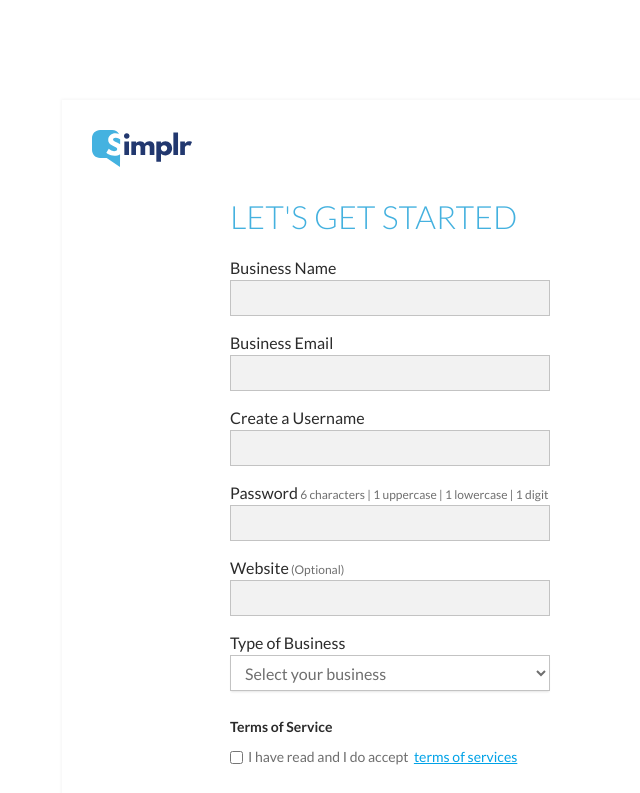
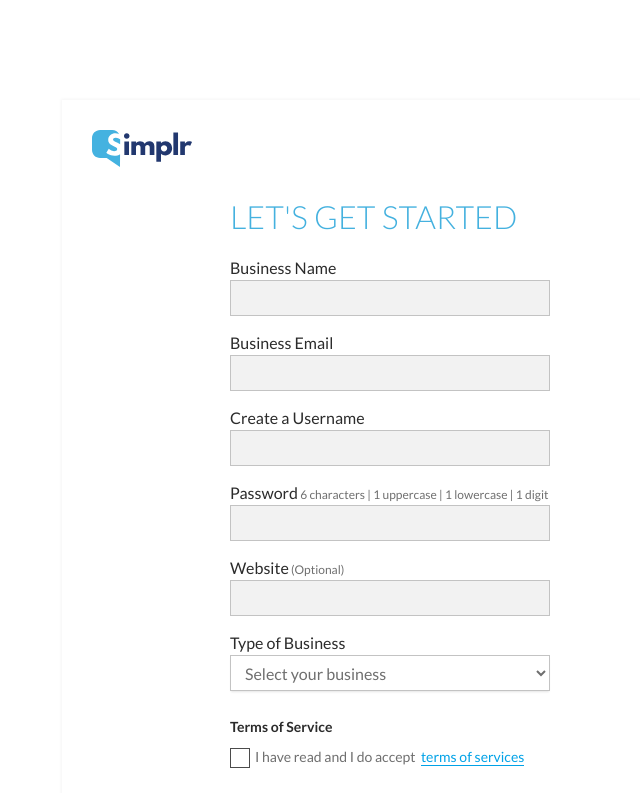
Before and after one commit to Kaleidics/simplr, a React (Create React App) app: page / in a window 1280 px wide. Shown: the top 793 px of the page, without its empty margins (250-890 px from the left). Built offline with nearby package versions, Linux system fonts and the light colour scheme.

Commit message:
ui refinements

```diff
--- a/src/StyledComponents/StyledInputs.js
+++ b/src/StyledComponents/StyledInputs.js
@@ -47,7 +47,7 @@ export const Select = styled.select`
     background-color: transparent;
 `;
 
-//custom checkbox input with center aligned text
+//checkbox input container used to help align elements
 export const CheckBoxWrapper = styled.div`
     margin-bottom: 1.5rem;
 
@@ -62,21 +62,72 @@ export const CheckBoxWrapper = styled.div`
     a:link,
     a:visited {
         color: #00a2e7;
+        text-decoration: none;
+        border-bottom: 1px solid #00a2e7;
     }
 `;
 
+//default checkbox input is hidden
+export const CheckBox = styled.input`
+    height: 0;
+    width: 0;
+    padding: 0;
+    margin: 0 0.5rem 0 0;
+    vertical-align: bottom;
+    top: -1px;
+
+    position: absolute;
+    opacity: 0;
+    cursor: pointer;
+    *overflow: hidden;
+`;
+
+export const CustomCheckBox = styled.span`
+    height: 2rem;
+    width: 2rem;
+    position: absolute;
+    top: 0;
+    left: 0;
+
+    background-color: transparent;
+    border: 1px solid #4b4b4b;
+
+    &:after {
+        content: "";
+        position: absolute;
+        display: none;
+    }
+`;
+
+//label for checkbox, also holds css state logic
 export const CheckBoxLabel = styled.label`
     font-size: 1.4rem;
     color: #6f6f6f;
+    position: relative;
+    display: block;
+    position: relative;
+    padding-left: 2.5rem;
+    cursor: pointer;
+
+    &:hover ${CheckBox} ~ span {
+        background-color: #c3c3c3;
+    }
+
+    & > ${CheckBox}:checked ~ span {
+        background-color: #4b4b4b;
+    }
+
+    & > ${CheckBox}:checked ~ ${CustomCheckBox}:after {
+        display: block;
+    }
+
+    & > ${CustomCheckBox}:after {
+        left: 0.6rem;
+        top: 0.2rem;
+        width: 0.7rem;
+        height: 1.2rem;
+        border: 1px solid #fff;
+        border-width: 0 2px 2px 0;
+        transform: rotate(45deg);
+    }
 `;
-
-export const CheckBox = styled.input`
-    width: 1.3rem;
-    height: 1.3rem;
-    padding: 0;
-    margin: 0 0.5rem 0 0;
-    vertical-align: bottom;
-    position: relative;
-    top: -1px;
-    *overflow: hidden;
-`;
--- a/src/StyledComponents/index.js
+++ b/src/StyledComponents/index.js
@@ -1,4 +1,4 @@
-export { Label, Input, Select, CheckBoxWrapper, CheckBox, CheckBoxLabel, ToolTip } from "./StyledInputs";
+export { Label, Input, Select, CheckBoxWrapper, CustomCheckBox, CheckBox, CheckBoxLabel, ToolTip } from "./StyledInputs";
 
 export { FormWrapper, Form, Fieldset, Legend } from "./StyledSignUp";
 
--- a/src/components/FormCheckBox.js
+++ b/src/components/FormCheckBox.js
@@ -1,5 +1,5 @@
 import React from "react";
-import { CheckBoxWrapper, CheckBoxLabel, CheckBox } from "../StyledComponents/index";
+import { CheckBoxWrapper, CheckBoxLabel, CheckBox, CustomCheckBox } from "../StyledComponents/index";
 
 export default function FormCheckBox(props) {
     return (
@@ -7,6 +7,7 @@ export default function FormCheckBox(props) {
             <div>{props.label}</div>
             <CheckBoxLabel htmlFor={props.id}>
                 <CheckBox id={props.id} type={props.type} />
+                <CustomCheckBox></CustomCheckBox>
                 I have read and I do accept &nbsp;
                 <a target="_blank" href={props.optionLink} rel="noopener noreferrer">
                     {props.labelOption}
```
